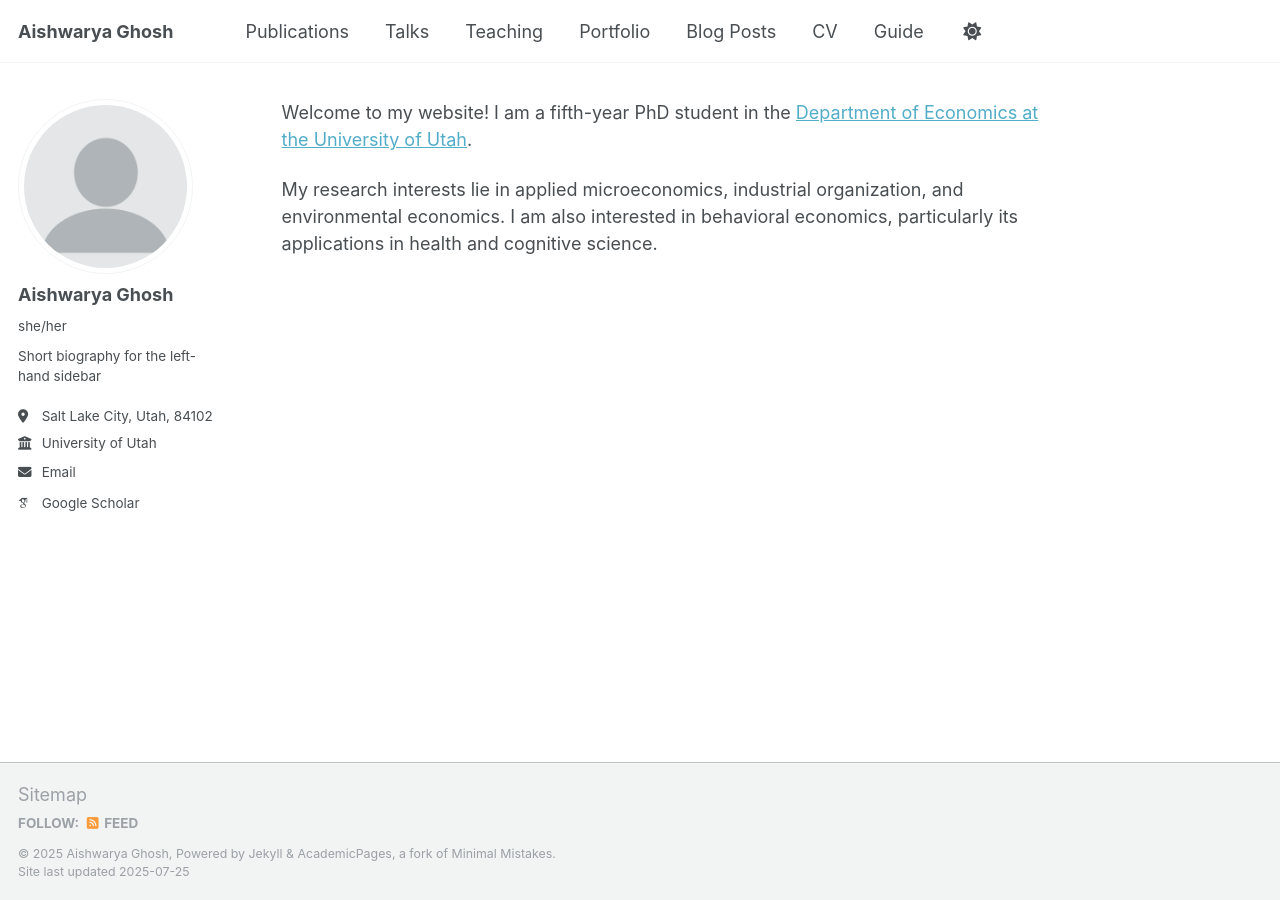
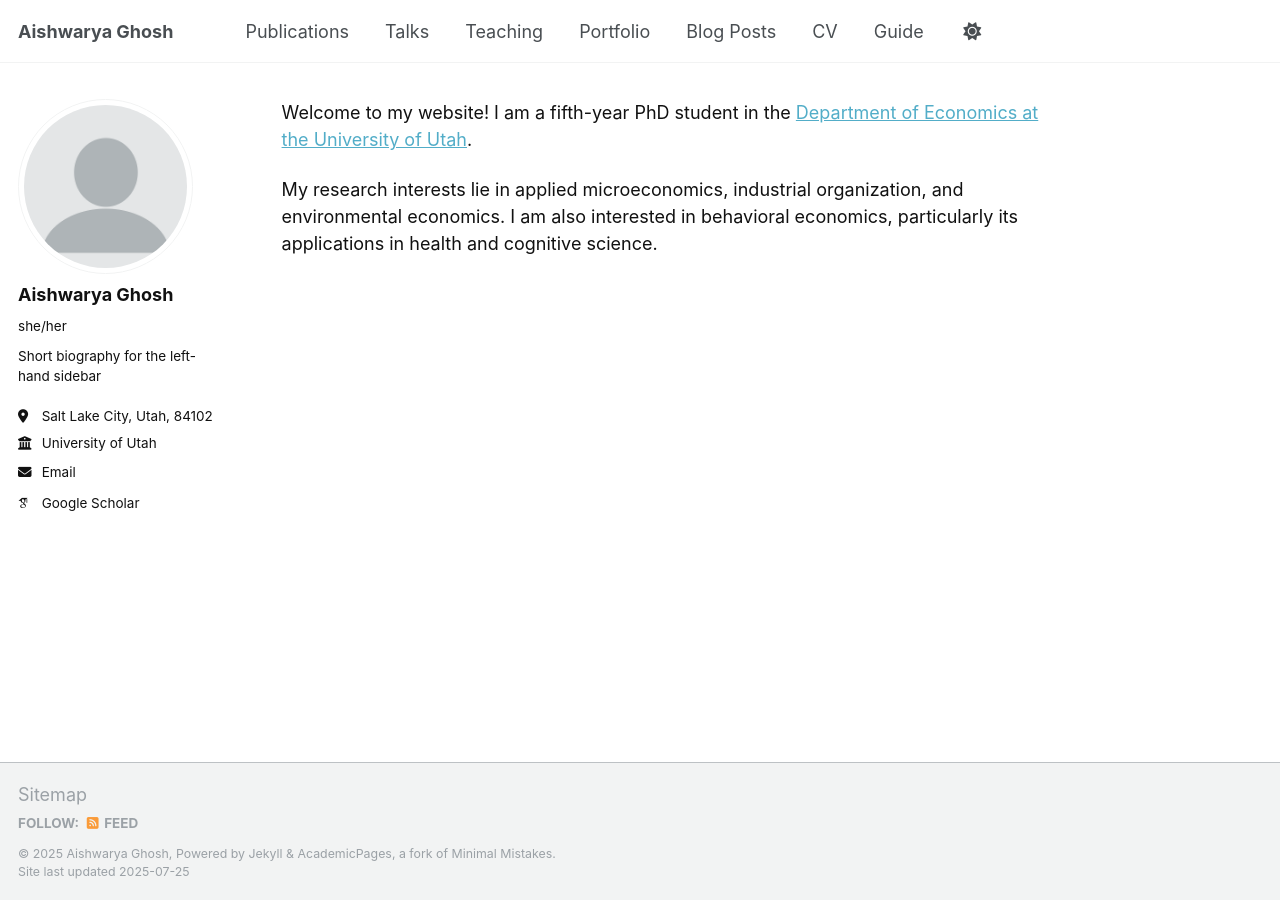
Before and after one commit to ghoshash1/ghoshash1.github.io, a Jekyll site: the page built from index.md, in a window 1280 px wide. Built offline with Jekyll 4.4.1, drawn with Linux system fonts in a browser that asks for light colours; some web fonts are replaced; our own code applies the rules of GitHub Pages for plain Markdown files; a script that is not in the unit is left out.

Commit message:
Update main.scss
creating a white background by overriding

```diff
--- a/assets/css/main.scss
+++ b/assets/css/main.scss
@@ -40,3 +40,9 @@
     "vendor/font-awesome/solid",
     "vendor/font-awesome/brands"
 ;
+
+// Override background to light color
+body {
+  background-color: #ffffff; // white (or try #f9f9f9 for softer light)
+  color: #111; // ensure dark text on light background
+}
```
